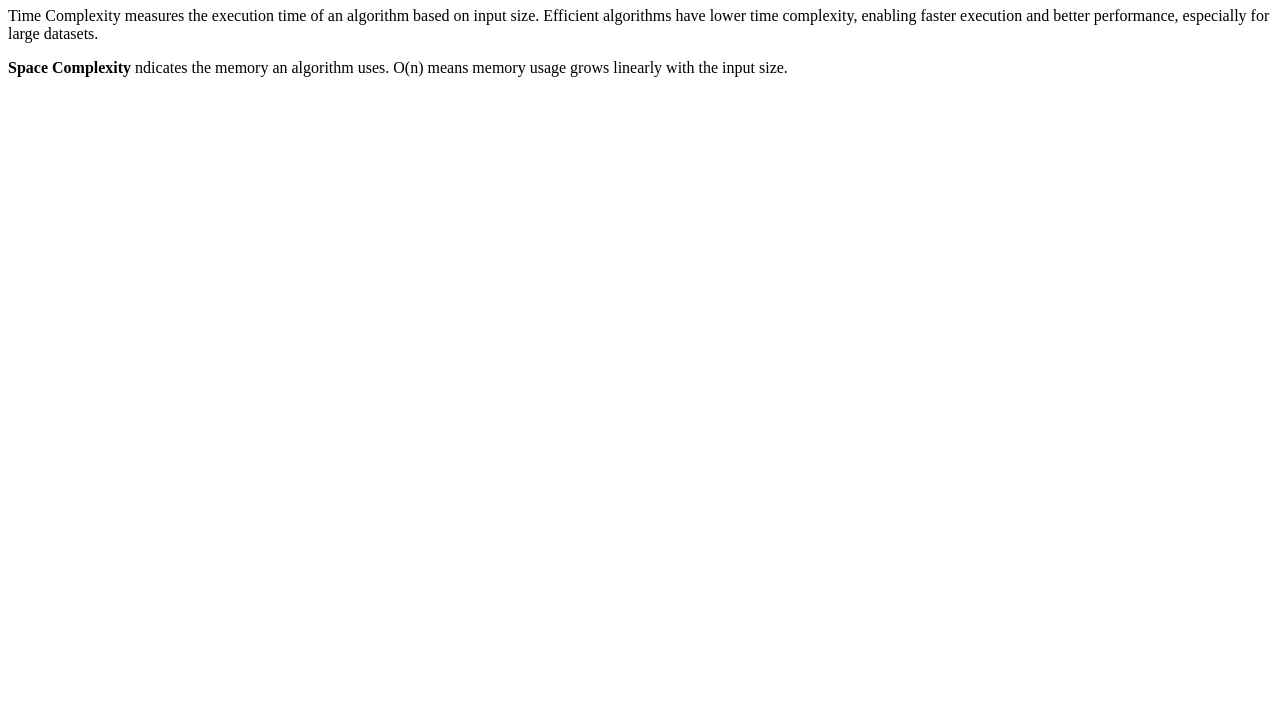
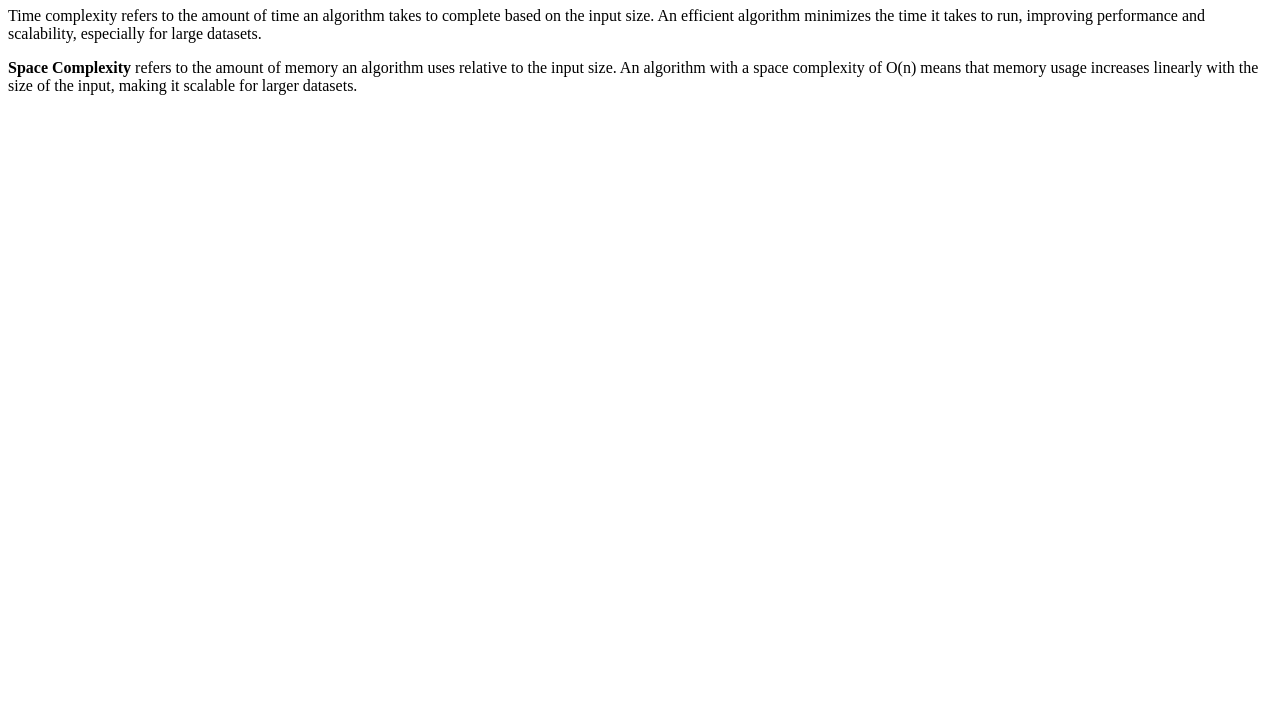
Before and after one commit to acciojob/time-and-space-complexity-Manish636700, a website: page main.html in a window 1280 px wide. Shown: the part 73-800 px from the top of the page. Drawn offline with Linux system fonts and the light colour scheme.

Commit message:
created a submission

```diff
--- a/main.html
+++ b/main.html
@@ -7,9 +7,9 @@
 <body>
 	<!-- the entire body must be written by student -->
 	<h1>Time and Space Complexity</h1>
-	<p>Time Complexity measures the execution time of an algorithm based on input size. Efficient algorithms have lower time complexity, enabling faster execution and better performance, especially for large datasets.</p>
-	<p><b>Space Complexity</b> ndicates the memory an algorithm uses. O(n) means memory usage grows linearly with the input size.</p>
-    <script type="text/javascript" src="./script.js">
+	<p>Time complexity refers to the amount of time an algorithm takes to complete based on the input size. An efficient algorithm minimizes the time it takes to run, improving performance and scalability, especially for large datasets.</p>
+    <p><b>Space Complexity</b> refers to the amount of memory an algorithm uses relative to the input size. An algorithm with a space complexity of O(n) means that memory usage increases linearly with the size of the input, making it scalable for larger datasets.</p>
+ <script type="text/javascript" src="./script.js">
 </script>
 </body>
 </html>
```
